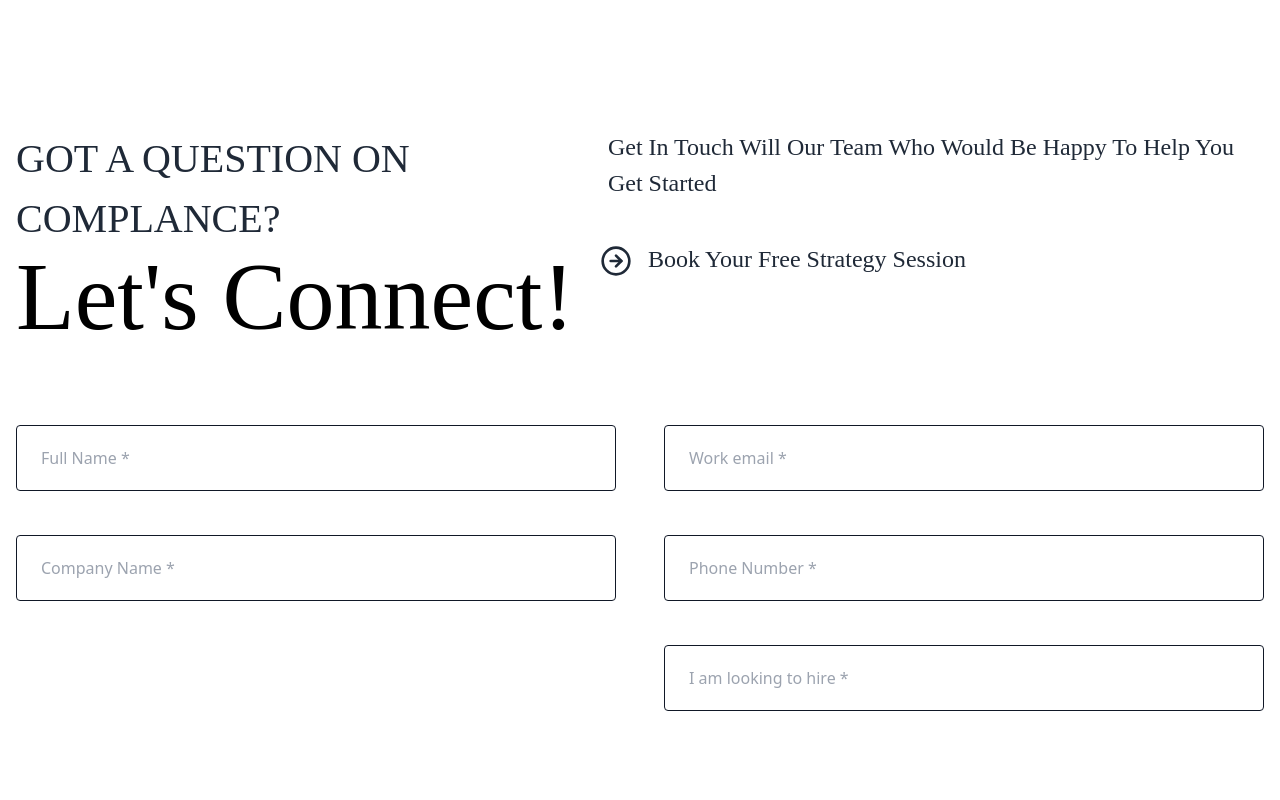
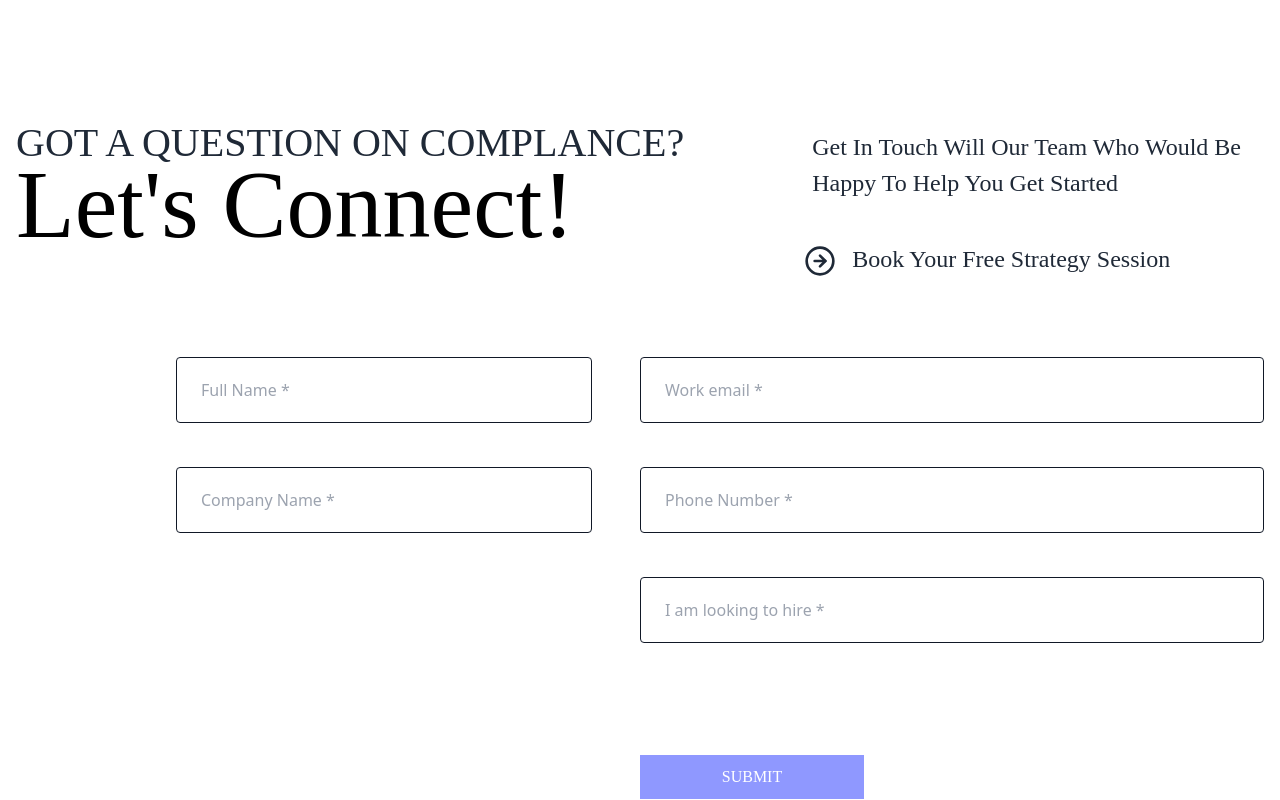
Before and after one commit to SheikhRashed/client--tailwindcss, a Vue app: page / in a window 1280 px wide. Shown: the part 5540-6340 px from the top of the page. Built offline with nearby package versions, Linux system fonts and the light colour scheme; a web font is replaced by a local one.

Commit message:
spacing issue fixed in contact form

```diff
--- a/src/components/Connects/Connect.vue
+++ b/src/components/Connects/Connect.vue
@@ -3,15 +3,15 @@
         <!-- Connect Wrapper  -->
         <div class="container">
             <!-- top start   -->
-            <div class="flex justify-between flex-col lg:flex-row mb-8 md:mb-10 xl:mb-20">
+            <div class="flex justify-between flex-col xl:flex-row mb-8 md:mb-10 xl:mb-20">
                 <!-- left start  -->
-                <div class="  ">
-                    <h6 class="text-lg xl:text-[40px] leading-normal uppercase font-secondary-light text-gray-800">Got a question on complance?</h6>
-                    <h2 class="text-5xl xl:text-8xl leading-normal capitalize font-primary-medium">Let's connect!</h2>
+                <div>
+                    <h6 class="text-lg md:text-xl xl:text-[40px] leading-normal uppercase font-secondary-light text-gray-800 whitespace-nowrap ">Got a question on complance?</h6>
+                    <h2 class="text-5xl md: text-6xl xl:text-8xl leading-normal capitalize font-primary-medium">Let's connect!</h2>
                 </div>
                 <!-- left end  -->
                 <!-- right start  -->
-                <div class=" ">
+                <div class=" xl:w-3xl  xl:ml-32 ">
                     <p class="text-lg xl:text-[24px] leading-normal capitalize text-gray-800 mb-6 xl:mb-10 font-secondary-regular max-w-3xl">Get in touch will our team who would be happy to help you get started</p>
                     <a href="#" class="flex items-center text-xl md:text-2xl leading-6 capitalize text-gray-800 -ml-2 font-primary-medium">
                         <span class="mt-1 mr-4">
@@ -43,20 +43,20 @@
             <div>
                 <form action="#">
                     <!-- Form Input Content Start -->
-                    <div class="flex justify-between flex-col md:flex-row">
+                    <div class="flex justify-between flex-col xl:flex-row">
                         <!-- left start  -->
-                        <div class="md:w-1/2 md:mr-12">
+                        <div class="w-full xl:w-1/3 md:ml-auto  md:mr-12">
                             <div class="w-full mb-11">
                                 <input type="text" placeholder="Full Name *" required class="border border-gray-900 py-5 pl-6 w-full rounded" />
                             </div>
-                            <div class="w-full mb-11 md:mb-0">
+                            <div class="w-full mb-11 xl:mb-0">
                                 <input type="text" placeholder="Company Name *" required class="border border-gray-900 py-5 pl-6 w-full rounded" />
                             </div>
                         </div>
                         <!-- left end  -->
 
                         <!-- Right start -->
-                        <div class="md:w-1/2">
+                        <div class="xl:w-1/2">
                             <div class="w-full mb-11">
                                 <input type="email" placeholder="Work email *" required class="border border-gray-900 py-5 pl-6 w-full rounded" />
                             </div>
@@ -66,7 +66,7 @@
                             <div class="w-full">
                                 <input type="text" placeholder="I am looking to hire * " required class="border border-gray-900 py-5 pl-6 w-full rounded" />
                             </div>
-                            <button class="btn btn-primary mt-12 md:mt-28 w-full md:w-56">Submit</button>
+                            <button class="btn btn-primary mt-12 lg:mt-28 w-full md:w-56">Submit</button>
                         </div>
                         <!-- Right end -->
 
```
